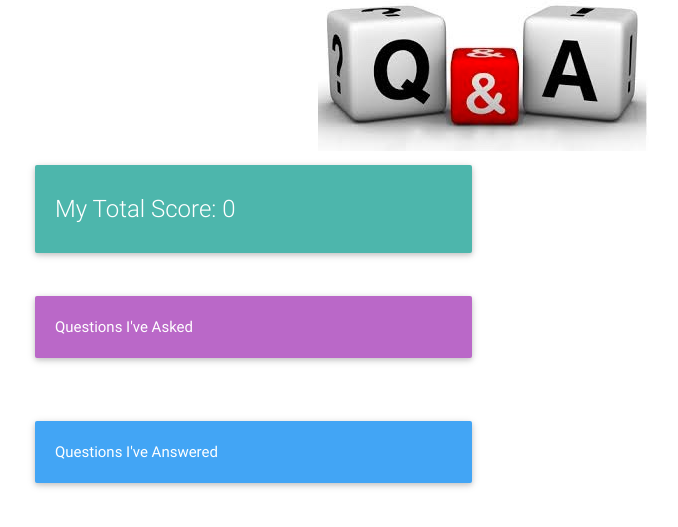
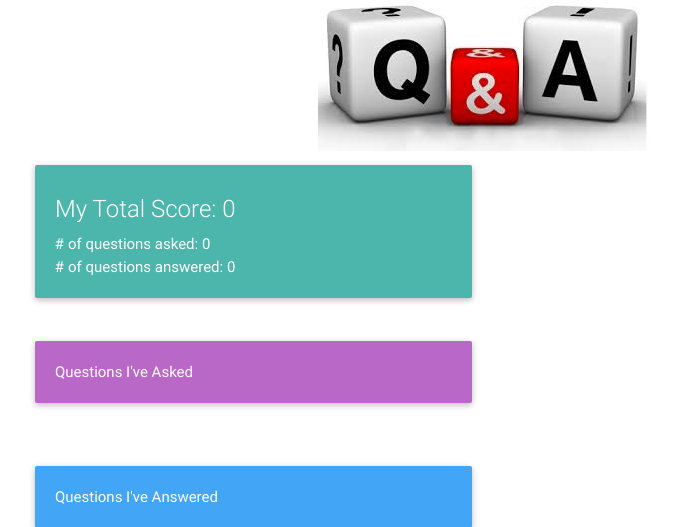
Before and after one commit to zseaborn63/Q_and_A, a Django app: page /profile/1/ in a window 1280 px wide. Shown: the part 110-637 px from the top of the page, without its empty margins (157-835 px from the left). Run offline with Django 3.2, Linux system fonts and the light colour scheme; the visitor is signed in with stand-in values (Sample User, id 1); data comes from the database, SQL or seed files in the repository; data that the repository does not hold is empty; some libraries are stand-ins or nearby versions.

Commit message:
Added some profile details.  Users cannot answer their own questions now.

```diff
--- a/Overflow/Q_and_A/templates/Q_and_A/profile_detail.html
+++ b/Overflow/Q_and_A/templates/Q_and_A/profile_detail.html
@@ -13,6 +13,8 @@
             <div class="card teal lighten-2">
                 <div class="card-content white-text">
                     <span class="card-title">My Total Score: {{ object.score }}</span>
+                    <p># of questions asked:  {{ object.user.question_set.count }}</p>
+                    <p># of questions answered: {{ object.user.answer_set.count }}</p>
                 </div>
           </div>
         </div>
--- a/Overflow/Q_and_A/templates/Q_and_A/question_detail.html
+++ b/Overflow/Q_and_A/templates/Q_and_A/question_detail.html
@@ -12,7 +12,9 @@
           <h4>{{ object.body }}</h4>
       </span>
     </div>
+    {% if request.user != object.asker %}
     <a href="{% url 'create_answer' object.id %}" class="waves-effect waves-light btn">Answer This Question</a>
+    {% endif %}
     <br>
     <br>
     <div class="row">
```
